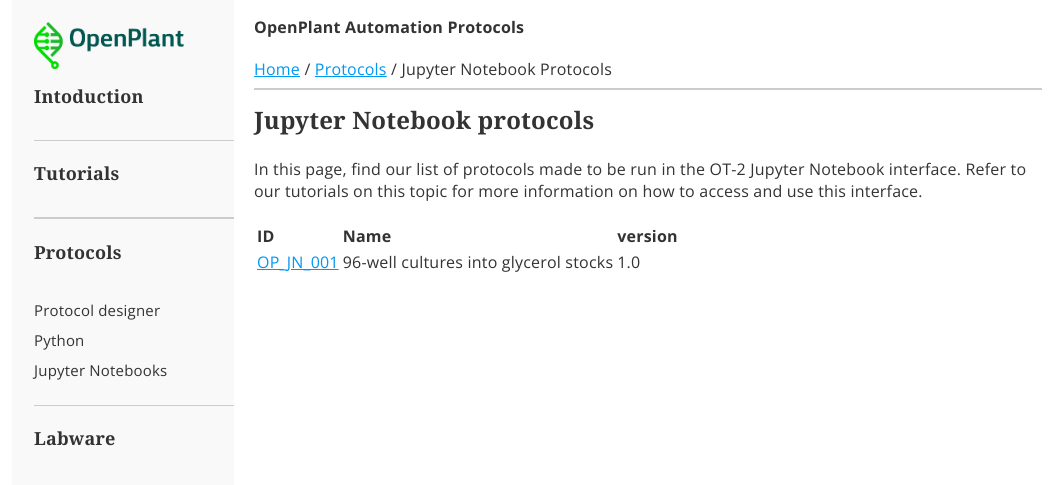
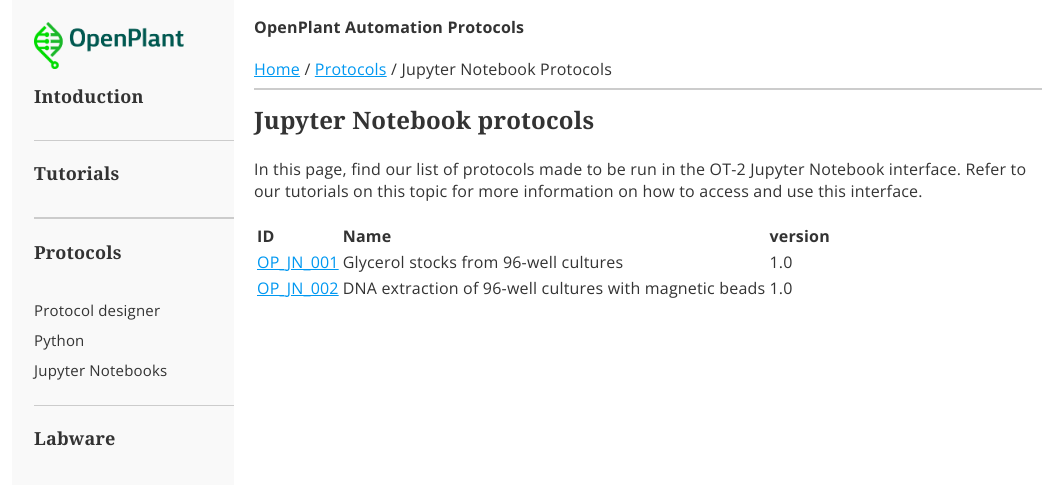
Before and after one commit to openplant/openplant_automation_protocols, a Jekyll site: the page built from Protocols/Jupyter/index.html, in a window 1280 px wide. Shown: the top 485 px of the page, without its empty margins (102-1159 px from the left). Built offline with Jekyll 4.4.1, drawn with Linux system fonts in a browser that asks for light colours.

Commit message:
added DNA extraction protocol

```diff
--- a/Protocols/Jupyter/OP_JN_001/index.html
+++ b/Protocols/Jupyter/OP_JN_001/index.html
@@ -1,13 +1,13 @@
 ---
 layout: default
-title: 96-well cultures into glycerol stocks
+title: Glycerol stocks from 96-well cultures
 ---
 
 <p class = "metadata">Felipe Xavier Buson</p>
 <p class = "metadata">06 February 2024</p>
 <p class = "metadata">OP_JN_001 v1.0</p>
 
-<h1>96-well cultures into glycerol stocks</h1>
+<h1>Glycerol stocks from 96-well cultures</h1>
 <h2>Description</h2>
 <p>This protocol creates glycerol stocks on a 96-well plate format out of cultures on a 96-deepwell plate.</p>
 <p>For help with how to run Jupyter Notebook protocols, refer to <a href="#">our tutorial</a></p>
@@ -27,6 +27,6 @@ title: 96-well cultures into glycerol stocks
     <li>Run the cells one by one, paying attention to prompts and instructions</li>
 </ul>
 <h2>Script</h2>
-<p><a href = "{{site.baseurl}}/Protocols/Jupyter/OP_JN_001/OP_JN_001.ipynb">96-well cultures into glycerol stocks</a></p>
+<p><a href = "{{site.baseurl}}/Protocols/Jupyter/OP_JN_001/OP_JN_001.ipynb">Glycerol stocks from 96-well cultures</a></p>
 <h2>Tips and best practices</h2>
 <p>Monitor the robot for the first few time you run it</p>
--- a/Protocols/Jupyter/index.html
+++ b/Protocols/Jupyter/index.html
@@ -17,7 +17,12 @@ section: landing
     </tr>
     <tr>
         <td><a href ='{{site.baseurl}}/Protocols/Jupyter/OP_JN_001'>OP_JN_001</a></td>
-        <td>96-well cultures into glycerol stocks</td>
+        <td>Glycerol stocks from 96-well cultures</td>
+        <td>1.0</td>
+    </tr>
+    <tr>
+        <td><a href ='{{site.baseurl}}/Protocols/Jupyter/OP_JN_002'>OP_JN_002</a></td>
+        <td>DNA extraction of 96-well cultures with magnetic beads</td>
         <td>1.0</td>
     </tr>
 </table>
```
Also changed, not shown: Protocols/Jupyter/OP_JN_002/index.html (added, +43 -0 lines), 2 other files.
